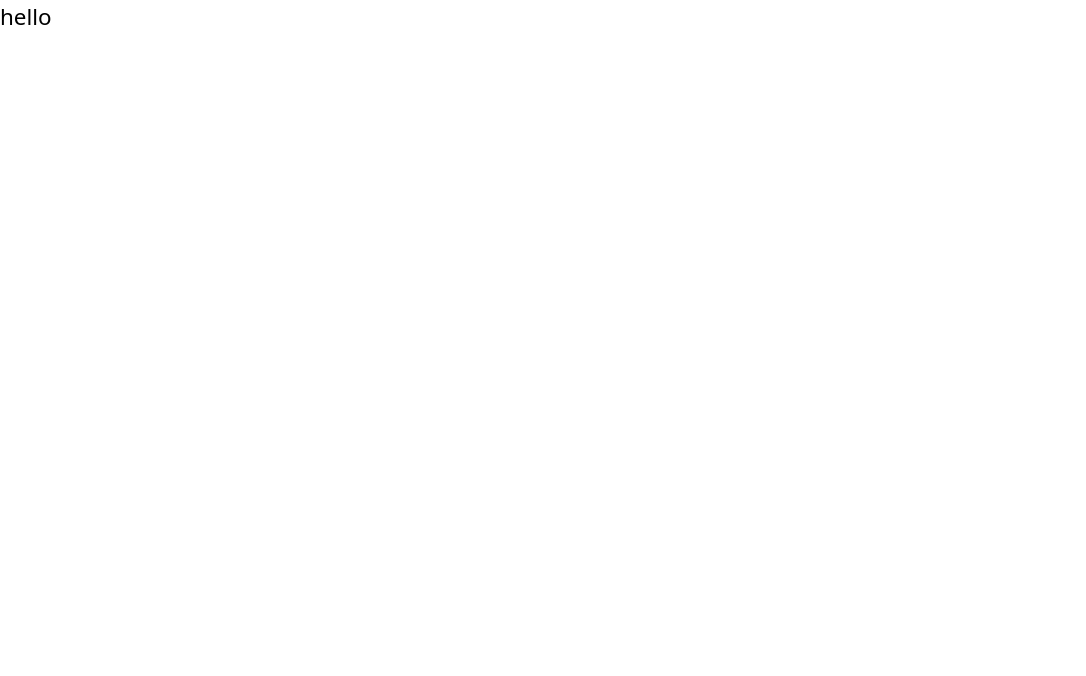
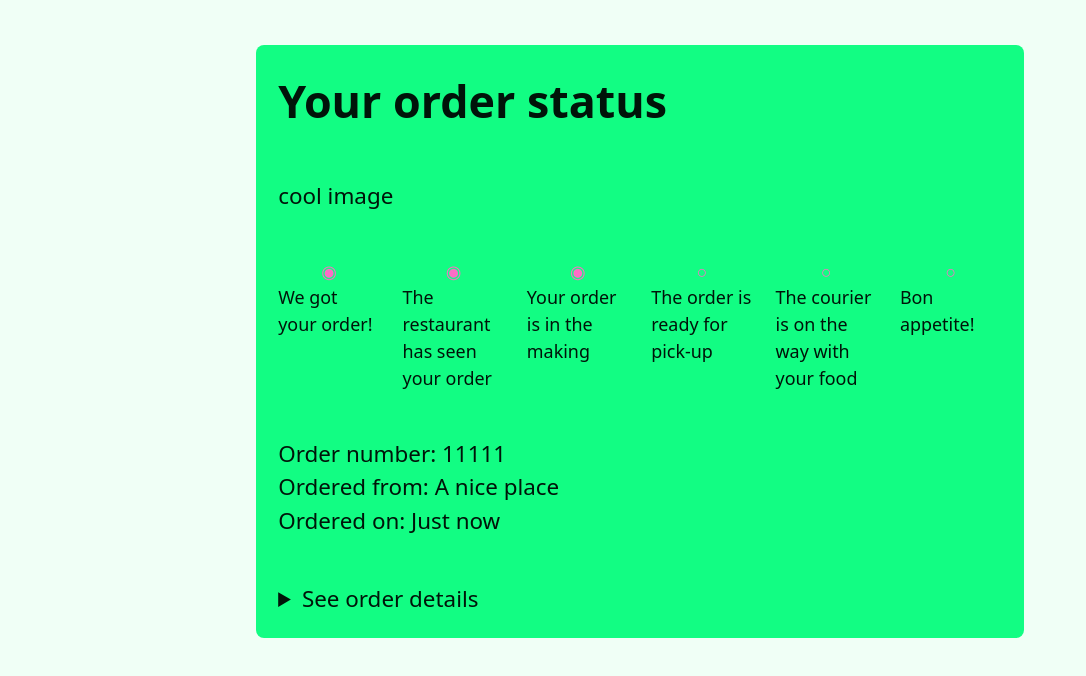
Before and after one commit to gregoryb79/int-fs-nov-24-delivery, a React (Vite) app: page / in a window 1280 px wide. Shown: the top 676 px of the page, without its empty margins (0-1086 px from the left). Built offline with nearby package versions, Linux system fonts and the light colour scheme.

Commit message:
track order ui

```diff
--- a/src/App.tsx
+++ b/src/App.tsx
@@ -1,5 +1,7 @@
+import { TrackOrder } from "./TrackOrder";
+
 export function App() {
   return (
-    <main>hello</main>
+    <TrackOrder />
   );
 }
--- /dev/null
+++ b/src/TrackOrder.module.scss
@@ -0,0 +1,35 @@
+.container {
+    width: min(60ch, 100% - 2rem);
+    margin-inline: auto;
+    background: var(--primary);
+    padding: 1rem;
+    margin-block-start: 2rem;
+    border-radius: 8px;
+
+    display: flex;
+    flex-direction: column;
+    gap: 2rem;
+}
+
+.stepsContainer {
+    display: flex;
+    gap: 1rem;
+}
+
+.step {
+    flex: 1;
+
+    font-size: 0.8rem;
+    display: flex;
+    flex-direction: column;
+    align-items: center;
+
+    &::before {
+        content: "○";
+        color: var(--secondary);
+    }
+
+    &[data-active]::before {
+        content: "◉";
+    }
+}
--- /dev/null
+++ b/src/TrackOrder.tsx
@@ -0,0 +1,39 @@
+import styles from "./TrackOrder.module.scss";
+
+type OrderPhase =
+    | "received"
+    | "opened"
+    | "making"
+    | "ready"
+    | "picked-up"
+    | "arrived";
+
+export function TrackOrder() {
+    return (
+        <main className={styles.container}>
+            <h1>Your order status</h1>
+            <div>cool image</div>
+            <div className={styles.stepsContainer}>
+                <div className={styles.step} data-active>We got your order!</div>
+                <div className={styles.step} data-active>The restaurant has seen your order</div>
+                <div className={styles.step} data-active>Your order is in the making</div>
+                <div className={styles.step}>The order is ready for pick-up</div>
+                <div className={styles.step}>The courier is on the way with your food</div>
+                <div className={styles.step}>Bon appetite!</div>
+            </div>
+            <article>
+                <p>Order number: <span>11111</span></p>
+                <p>Ordered from: <span>A nice place</span></p>
+                <p>Ordered on: <time dateTime="11111">Just now</time></p>
+            </article>
+            <details>
+                <summary>See order details</summary>
+                <ul>
+                    <li>Item #1</li>
+                    <li>Item #2</li>
+                    <li>Item #3</li>
+                </ul>
+            </details>
+        </main>
+    );
+}
--- a/src/index.scss
+++ b/src/index.scss
@@ -1,4 +1,14 @@
-*, *::before, *::after {
+:root {
+    --text: hsl(145, 100%, 4%);
+    --background: hsl(143, 100%, 97%);
+    --primary: hsl(149, 98%, 53%);
+    --secondary: hsl(323, 97%, 71%);
+    --accent: hsl(23, 97%, 62%);
+}
+
+*,
+*::before,
+*::after {
     box-sizing: border-box;
 }
 
@@ -11,10 +21,14 @@ html {
     line-height: 1.5;
 }
 
-html, body, #root {
+html,
+body,
+#root {
     height: 100%;
 }
 
 body {
+    background: var(--background);
+    color: var(--text);
     font-family: system-ui;
 }
```
Also changed, not shown: src/main.tsx (+6 -6 lines).
